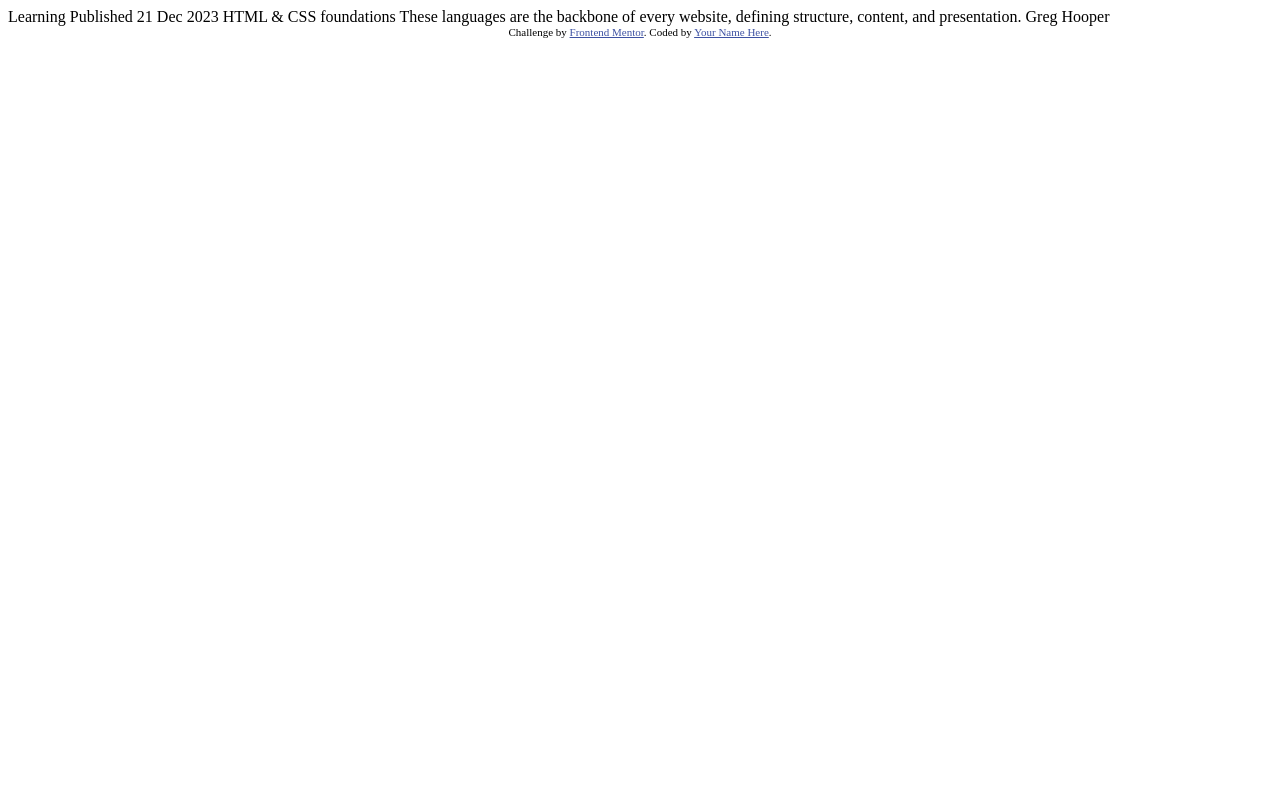
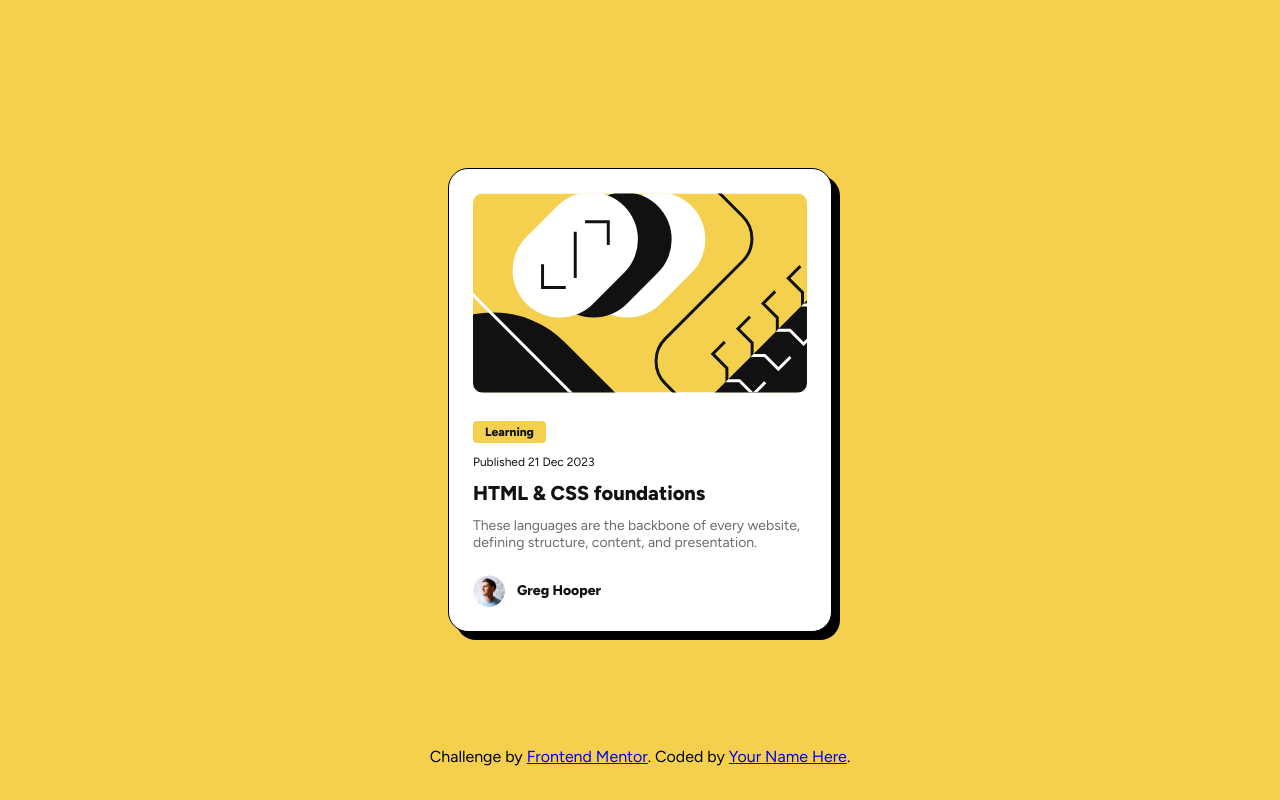
Before and after one commit to WellingtonGuedesDev/Blog-preview-card, a plain HTML site: page index.html in a window 1280 px wide. Drawn offline with Linux system fonts and the light colour scheme.

Commit message:
finalizando

```diff
--- a/index.html
+++ b/index.html
@@ -1,34 +1,55 @@
 <!DOCTYPE html>
 <html lang="en">
+
 <head>
   <meta charset="UTF-8">
-  <meta name="viewport" content="width=device-width, initial-scale=1.0"> <!-- displays site properly based on user's device -->
+  <meta name="viewport" content="width=device-width, initial-scale=1.0">
+  <!-- displays site properly based on user's device -->
 
   <link rel="icon" type="image/png" sizes="32x32" href="./assets/images/favicon-32x32.png">
 
   <title>Frontend Mentor | Blog preview card</title>
 
-  <!-- Feel free to remove these styles or customise in your own stylesheet 👍 -->
-  <style>
-    .attribution { font-size: 11px; text-align: center; }
-    .attribution a { color: hsl(228, 45%, 44%); }
-  </style>
+
+  <!-- FONTS -->
+  <link rel="preconnect" href="https://fonts.googleapis.com">
+  <link rel="preconnect" href="https://fonts.gstatic.com" crossorigin>
+  <link href="https://fonts.googleapis.com/css2?family=Figtree:ital,wght@0,300..900;1,300..900&display=swap"
+    rel="stylesheet">
+  <!-- STYLES -->
+  <link rel="stylesheet" href="styles/variables.css">
+  <link rel="stylesheet" href="styles/index.css">
+
 </head>
+
 <body>
 
-  Learning
+  <main class="card">
+    <div class="card__image">
+      <img src="assets/images/illustration-article.svg" alt="Ilustração do artigo" class="card__image-content">
+    </div>
+    <div class="card__content">
+      <div class="card__tag">
+        <span>Learning</span>
+        <p>Published 21 Dec 2023</p>
+      </div>
+      <h2 class="card__title">HTML & CSS foundations</h2>
+      <p class="card__description">These languages are the backbone of every website, defining structure, content, and
+        presentation.</p>
+    </div>
 
-  Published 21 Dec 2023
-
-  HTML & CSS foundations
-
-  These languages are the backbone of every website, defining structure, content, and presentation.
-
-  Greg Hooper
+    <div class="card__author">
+      <img src="assets/images/image-avatar.webp" alt="Greg" class="card__author-image">
+      <div class="card__author-info">
+        <p class="card__author-name">Greg Hooper</p>
+      </div>
+    </div>
+  </main>
 
   <div class="attribution">
     Challenge by <a href="https://www.frontendmentor.io?ref=challenge" target="_blank">Frontend Mentor</a>.
     Coded by <a href="#">Your Name Here</a>.
   </div>
 </body>
+
 </html>
--- /dev/null
+++ b/styles/index.css
@@ -0,0 +1,109 @@
+* {
+    box-sizing: border-box;
+    margin: 0;
+    padding: 0;
+}
+
+body {
+    font-family: var(--ff-figtree);
+    font-size: var(--fs-paragraph);
+    background-color: var(--clr-yellow);
+    display: grid;
+    place-items: center;
+    height: 100vh;
+    width: 100vw;
+}
+
+.card {
+    min-width: 327px;
+    max-width: 384px;
+    border-radius: 20px;
+    display: flex;
+    flex-direction: column;
+    align-items: center;
+    gap: var(--gap-24);
+    background-color: var(--clr-white);
+    box-shadow: 8px 8px 0 0 rgba(0, 0, 0, 1);
+    margin: 24px;
+    padding: var(--gap-24);
+    border: 1px solid #000;
+}
+
+.card__image img {
+    width: 100%;
+    border-radius: 10px;
+}
+
+.card__content {
+    display: flex;
+    flex-direction: column;
+    gap: var(--gap-12);
+}
+
+
+.card__tag {
+    display: flex;
+    flex-direction: column;
+    gap: var(--gap-12);
+}
+
+.card__tag span {
+    width: fit-content;
+    font-size: var(--fs-tag);
+    background-color: var(--clr-yellow);
+    padding: 4px 12px;
+    border-radius: 4px;
+    color: var(--clr-gray-950);
+    font-weight: var(--fw-bold);
+}
+
+.card__tag p {
+    font-size: var(--fs-tag);
+    color: var(--clr-gray-950);
+}
+
+.card__title {
+    font-size: 20px;
+    font-weight: var(--fw-bold);
+    color: var(--clr-gray-950);
+    width: fit-content;
+    transition: all 0.3s ease;
+}
+
+.card__title:hover {
+    color: var(--clr-yellow);
+    cursor: pointer;
+}
+
+.card__description {
+    font-size: 14px;
+    color: var(--clr-gray-500);
+}
+
+.card__author {
+    display: flex;
+    flex-direction: row;
+    align-items: center;
+    align-self: start;
+    gap: var(--gap-12);
+}
+
+.card__author img {
+    width: 32px;
+    height: 32px;
+    border-radius: 50%;
+}
+
+.card__author p {
+    font-size: 14px;
+    color: var(--clr-gray-950);
+    font-weight: var(--fw-bold);
+    line-height: 150%;
+}
+
+.attribution {
+    position: absolute;
+    bottom: 10px;
+    margin: var(--gap-24);
+    text-align: center;
+}
--- /dev/null
+++ b/styles/variables.css
@@ -0,0 +1,20 @@
+:root {
+  /* COLORS */
+  --clr-yellow: hsl(47, 88%, 63%);
+  --clr-white: hsl(0, 0%, 100%);
+  --clr-gray-500: hsl(0, 0%, 42%);
+  --clr-gray-950: hsl(0, 0%, 7%);
+
+  /* TYPOGRAPHY */
+  --fs-paragraph: 16px;
+  --fs-tag: 12px;
+
+  /* FONTS */
+  --ff-figtree: "Figtree", sans-serif;
+  --fw-regular: 500;
+  --fw-bold: 800;
+
+  /* GAPS */
+  --gap-24: 24px;
+  --gap-12: 12px;
+}
```
